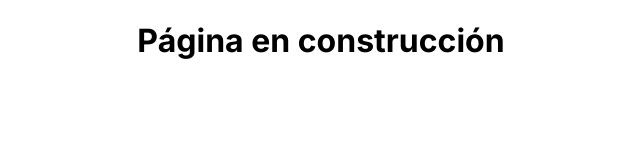
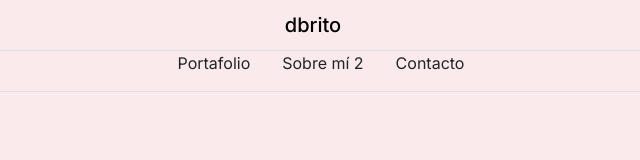
Before and after one commit to dyubow/examen-frutinez, a plain HTML site: page index.html in a window 1280 px wide. Shown: the whole page, without its empty margins (319-959 px from the left). Drawn offline with nearby package versions, Linux system fonts and the light colour scheme.

Commit message:
Update index.html

```diff
--- a/index.html
+++ b/index.html
@@ -1,6 +1,8 @@
 <!DOCTYPE html>
 <html lang="es">
 <head>
+    <script src="../assets/js/color-modes.js"></script>
+     <link href="https://cdn.jsdelivr.net/npm/bootstrap@5.3.2/dist/css/bootstrap.min.css" rel="stylesheet" integrity="sha384-T3c6CoIi6uLrA9TneNEoa7RxnatzjcDSCmG1MXxSR1GAsXEV/Dwwykc2MPK8M2HN" crossorigin="anonymous" />
     <meta charset="UTF-8">
     <meta name="viewport" content="width=device-width, initial-scale=1.0">
     <title>Portafolio Daniela Brito</title>
@@ -9,8 +11,11 @@
     <meta name="keywords" content="Diseño, diseño gráfico, diseño editorial, Dbrito, dbrito, Design, Portafolio de diseño">
 
     <meta name="author" content="Daniela Brito">
-    <meta name="robots" content="index, nofollow">
-      <link rel="canonical" href="https://dbrito.cl/">
+    <meta name="robots" content="noindex, nofollow">
+      <link rel="canonical" href="dbrito.cl">
+      <link rel="stylesheet" type="text/css" href="style.css
+
+      ">
 
     <!-- Primary Meta Tags -->
 <title>Portafolio Daniela Brito</title>
@@ -29,7 +34,7 @@
 <meta property="twitter:url" content="http://dbrito.cl/" />
 <meta property="twitter:title" content="Portafolio Daniela Brito" />
 <meta property="twitter:description" content="Portafolio de diseño de Daniela Brito" />
-<meta property="twitter:image" content="https://metatags.io/images/meta-tags.png" />
+<meta property="twitter:image" content="hhttps://github.com/dyubow/examen-portafolio/blob/main/fondito+.png?raw=true" />
 
 <!-- Meta Tags Generated with https://metatags.io -->
 
@@ -44,7 +49,25 @@ body{
 
 </style>
 </head>
-  <body>
-    <h1> Página en construcción </h1>
+  <body class="bg-danger bg-opacity-10">
+<nav class="navbar">
+  <div class="container-fluid border-bottom">
+    <div class="container-fluid d-flex justify-content-center align-items-center">
+    <span class="navbar-brand mb-10 h1 ">dbrito</span>
+  </div>
+</div>
+  <div class="container-fluid border-bottom d-flex justify-content-center align-items-center">
+
+<div class="subcategories">
+      <ul class="list-unstyled  d-flex justify-content-center align-items-center">
+        <li class="mx-3"><a href="#" class="text-decoration-none link-dark">Portafolio </a></li>
+        <li class="mx-3"><a href="#" class="text-decoration-none link-dark">Sobre mí 2</a></li>
+        <li class="mx-3"><a href="#" class="text-decoration-none link-dark">Contacto</a></li>
+
+      </ul>
+  </div>
+    </div>
+  </div>
+</nav>
   </body>
 </html>
```
